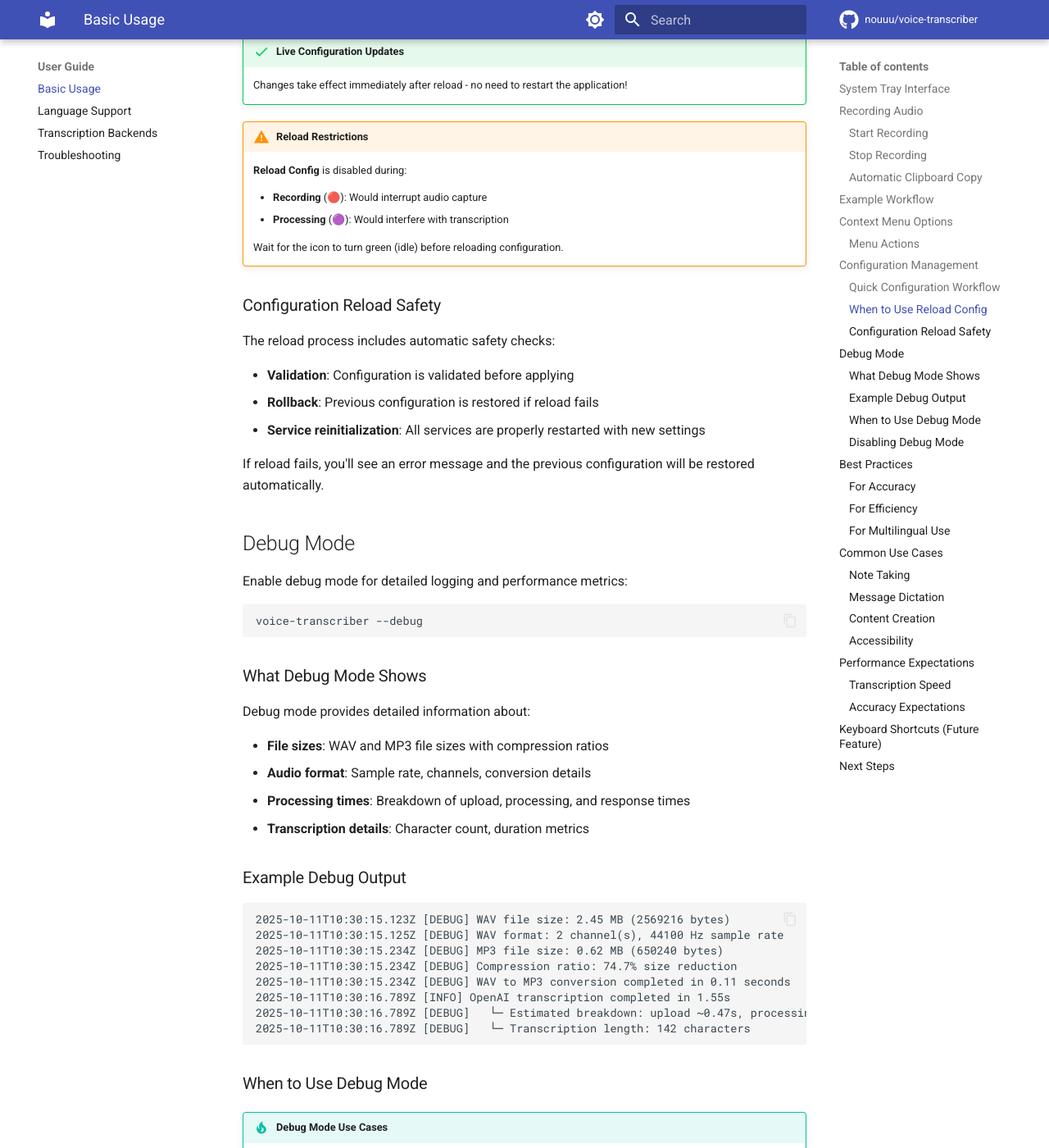
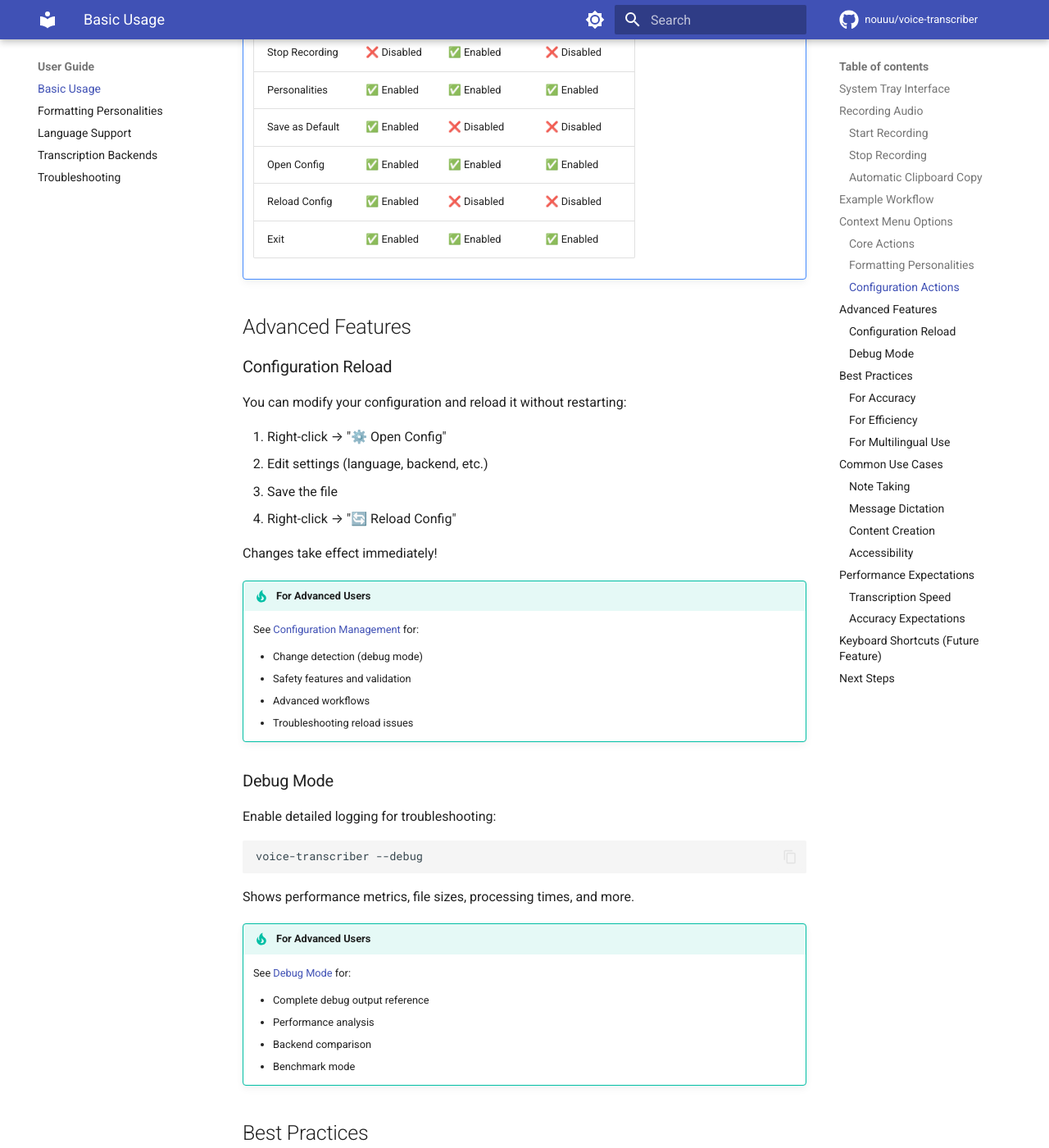
Before and after one commit to Nouuu/voice-transcriber, an MkDocs documentation site: the page built from documentation/user-guide/basic-usage.md, in a window 1280 px wide and 1400 px high, scrolled down 4096 px. Shown: the whole window at 82% size. Built offline with MkDocs 1.6.1 and Material for MkDocs 9.7.7, drawn with Linux system fonts in a browser that asks for light colours; comment, search, counter and statistics services are not loaded; the version menu is left out; some of the changed text lies outside the part shown.

Commit message:
feat: enhance documentation for "Save as Default" feature and add personality management details

````diff
--- a/documentation/getting-started/configuration.md
+++ b/documentation/getting-started/configuration.md
@@ -303,6 +303,155 @@
 !!! tip "Personality Concatenation"
     When using multiple personalities, they are combined into a single formatting request rather than applied sequentially. This is faster and more cost-effective, but means personalities should be complementary rather than contradictory.
 
+#### `selectedPersonalities` (array of strings)
+
+List of personalities that appear in the system tray menu. This controls **which** personalities are visible, while `activePersonalities` controls **which** ones are checked/enabled by default.
+
+**Default**: All built-in personalities
+
+**Format**: `"builtin:<name>"` for built-in personalities, `"custom:<id>"` for custom ones
+
+**Example**:
+```json
+{
+  "selectedPersonalities": [
+    "builtin:default",
+    "builtin:professional",
+    "custom:myStyle"
+  ]
+}
+```
+
+**Use cases**:
+- Hide personalities you never use to keep the menu clean
+- Show only personalities relevant to your workflow
+- Add custom personalities to the menu
+
+!!! tip "Menu Organization"
+    Keep `selectedPersonalities` short (3-5 items) for a cleaner menu. You can always add personalities when needed by editing the config and reloading.
+
+## Managing Configuration
+
+### Save as Default (System Tray)
+
+**NEW in v1.x** - You can now save your current configuration directly from the system tray menu, eliminating the need to manually edit `config.json` for common changes.
+
+#### How It Works
+
+1. **Adjust Settings**: Use the system tray menu to check/uncheck personalities
+2. **Save**: Click "💾 Save as Default" in the menu
+3. **Persist**: Your current settings are saved to `config.json`
+4. **Restart**: Next time you start the app, your preferences are restored
+
+#### What Gets Saved
+
+When you click "💾 Save as Default", the **entire configuration** is saved:
+
+- ✅ Active personalities (`activePersonalities`)
+- ✅ Selected personalities (menu visibility)
+- ✅ Custom personalities
+- ✅ Language setting
+- ✅ Transcription backend and settings
+- ✅ Formatter backend and settings
+- ✅ All other configuration parameters
+
+!!! warning "Complete Save"
+    "Save as Default" saves **everything**, not just personalities. Any changes made via the config file and reloaded are included in the save.
+
+#### When to Use
+
+**Perfect for**:
+- Saving your preferred personality combinations
+- Quick workflow adjustments
+- Testing different setups before committing
+
+**Not ideal for**:
+- Complex configuration changes (use config file directly)
+- Temporary testing (changes will persist)
+
+#### Example Workflow
+
+```bash
+# 1. Start the application
+voice-transcriber
+
+# 2. Via system tray menu:
+#    ☑ Professional
+#    ☑ Emojify
+#    ☐ Default (uncheck)
+
+# 3. Click "💾 Save as Default"
+
+# 4. Restart → Professional + Emojify are active by default ✅
+```
+
+#### Safety Features
+
+- **State check**: Only available when app is IDLE (not during recording/processing)
+- **Confirmation**: Logs confirm successful save with details
+- **Rollback**: Edit `config.json` and reload if needed
+
+#### Logs
+
+When you save, you'll see:
+```
+[INFO] ✅ Configuration saved to file successfully
+[INFO] Config file: /home/user/.config/voice-transcriber/config.json
+[INFO] Active personalities saved: builtin:professional, builtin:emojify
+```
+
+### Change Detection (Debug Mode)
+
+**NEW in v1.x** - When reloading configuration in debug mode, the application detects and displays all changes between the live configuration and the file.
+
+#### How to See Change Detection
+
+1. **Start in debug mode**:
+   ```bash
+   voice-transcriber --debug
+   # or
+   voice-transcriber -d
+   ```
+
+2. **Modify** `config.json` manually
+
+3. **Reload** via "🔄 Reload Config" in system tray
+
+4. **See changes** in the terminal output
+
+#### What Is Detected
+
+The system detects **15+ types of changes**:
+
+**Transcription**:
+- Backend (openai ↔ speaches)
+- Model changes
+- Speaches URL changes
+
+**Formatter**:
+- Backend (openai ↔ ollama)
+- Model changes
+- Ollama URL changes
+
+**Personalities**:
+- Active personalities added/removed
+- Custom personalities added
+- Custom personalities removed
+- Custom personalities modified
+- Selected personalities (menu visibility)
+
+**General**:
+- Language changes
+- Benchmark mode toggled
+
+#### Example Output
+
+**No changes**:
+```
+[INFO] Reloading configuration...
+[DEBUG] ✓ No configuration changes detected (config file matches live state)
+[INFO] ✅ Configuration reloaded successfully
+```
 ## Complete Configuration Examples
 
 ### Minimal Configuration (OpenAI Backend)
@@ -356,8 +505,16 @@
     }
   },
   "activePersonalities": ["builtin:default"],
+  "selectedPersonalities": [
+    "builtin:default",
+    "builtin:professional",
+    "builtin:technical",
+    "builtin:creative",
+    "builtin:emojify"
+  ],
   "customPersonalities": {},
-  "maxPromptLength": 4000
+  "maxPromptLength": 4000,
+  "logTruncateThreshold": 1000
 }
 ```
 
--- a/documentation/user-guide/basic-usage.md
+++ b/documentation/user-guide/basic-usage.md
@@ -116,12 +116,20 @@
 🎤 Voice Transcriber
 ├── 🎙️ Start Recording
 ├── ⏹️ Stop Recording
+├── ─────────────────
+├── ☑ Default
+├── ☐ Professional
+├── ☐ Technical
+├── ☐ Creative
+├── ☐ Emojify
+├── ─────────────────
+├── 💾 Save as Default
 ├── ⚙️ Open Config
 ├── 🔄 Reload Config
 └── ❌ Exit
 ```
 
-### Menu Actions
+### Core Actions
 
 **Start Recording**
 : Begin audio capture (disabled while recording)
@@ -131,115 +139,89 @@
 : End recording and transcribe (enabled only while recording)
 : Same as left-click when recording
 
+### Formatting Personalities
+
+**Personality Checkboxes** (Default, Professional, Technical, Creative, Emojify)
+: Toggle formatting styles on/off
+: Multiple personalities can be active simultaneously
+: See [Formatting Personalities](formatting-personalities.md) for details
+
+**💾 Save as Default**
+: Save your current personality preferences to config file
+: No need to manually edit `config.json`
+: Changes persist across restarts
+
+!!! tip "Quick Personality Changes"
+    1. Check/uncheck personalities to test different combinations
+    2. Click "💾 Save as Default" when you find your favorite setup
+    3. Restart → Your preferences are restored automatically
+
+### Configuration Actions
+
 **Open Config**
 : Opens configuration file in your default text editor
 : Always available
 
 **Reload Config**
-: Reloads configuration without restarting the application
+: Reloads configuration without restarting
 : Only available when idle (not recording or processing)
+: See [Configuration Management](../advanced/configuration-management.md) for details
 
 **Exit**
 : Exit the application gracefully
 
-!!! note "Menu Behavior"
-    Menu items automatically enable/disable based on state:
+!!! note "Menu State Management"
+    Menu items automatically enable/disable based on application state to prevent accidental errors.
 
     | Menu Item | Idle (🟢) | Recording (🔴) | Processing (🟣) |
     |-----------|-----------|----------------|-----------------|
     | Start Recording | ✅ Enabled | ❌ Disabled | ❌ Disabled |
     | Stop Recording | ❌ Disabled | ✅ Enabled | ❌ Disabled |
+    | Personalities | ✅ Enabled | ✅ Enabled | ✅ Enabled |
+    | Save as Default | ✅ Enabled | ❌ Disabled | ❌ Disabled |
     | Open Config | ✅ Enabled | ✅ Enabled | ✅ Enabled |
     | Reload Config | ✅ Enabled | ❌ Disabled | ❌ Disabled |
     | Exit | ✅ Enabled | ✅ Enabled | ✅ Enabled |
 
-## Configuration Management
+## Advanced Features
 
-You can now manage configuration directly from the system tray menu without restarting the application.
+### Configuration Reload
 
-### Quick Configuration Workflow
+You can modify your configuration and reload it without restarting:
 
-1. **Open Config**: Right-click tray icon → "Open Config"
-2. **Edit**: Make your changes in the text editor
-3. **Save**: Save the configuration file
-4. **Reload**: Right-click tray icon → "Reload Config" (when idle)
+1. Right-click → "⚙️ Open Config"
+2. Edit settings (language, backend, etc.)
+3. Save the file
+4. Right-click → "🔄 Reload Config"
 
-### When to Use Reload Config
+Changes take effect immediately!
 
-**Reload Config** is useful when you want to:
+!!! tip "For Advanced Users"
+    See [Configuration Management](../advanced/configuration-management.md) for:
 
-- Switch between transcription backends (OpenAI ↔ Speaches)
-- Test different language settings
-- Update API keys
-- Change transcription or formatting prompts
-- Enable/disable the formatter
+    - Change detection (debug mode)
+    - Safety features and validation
+    - Advanced workflows
+    - Troubleshooting reload issues
 
-!!! success "Live Configuration Updates"
-    Changes take effect immediately after reload - no need to restart the application!
+### Debug Mode
 
-!!! warning "Reload Restrictions"
-    **Reload Config** is disabled during:
-
-    - **Recording** (🔴): Would interrupt audio capture
-    - **Processing** (🟣): Would interfere with transcription
-
-    Wait for the icon to turn green (idle) before reloading configuration.
-
-### Configuration Reload Safety
-
-The reload process includes automatic safety checks:
-
-- **Validation**: Configuration is validated before applying
-- **Rollback**: Previous configuration is restored if reload fails
-- **Service reinitialization**: All services are properly restarted with new settings
-
-If reload fails, you'll see an error message and the previous configuration will be restored automatically.
-
-## Debug Mode
-
-Enable debug mode for detailed logging and performance metrics:
+Enable detailed logging for troubleshooting:
 
 ```bash
 voice-transcriber --debug
 ```
 
-### What Debug Mode Shows
+Shows performance metrics, file sizes, processing times, and more.
 
-Debug mode provides detailed information about:
+!!! tip "For Advanced Users"
+    See [Debug Mode](../advanced/debug-mode.md) for:
 
-- **File sizes**: WAV and MP3 file sizes with compression ratios
-- **Audio format**: Sample rate, channels, conversion details
-- **Processing times**: Breakdown of upload, processing, and response times
-- **Transcription details**: Character count, duration metrics
+    - Complete debug output reference
+    - Performance analysis
+    - Backend comparison
+    - Benchmark mode
 
-### Example Debug Output
-
-```
-2025-10-11T10:30:15.123Z [DEBUG] WAV file size: 2.45 MB (2569216 bytes)
-2025-10-11T10:30:15.125Z [DEBUG] WAV format: 2 channel(s), 44100 Hz sample rate
-2025-10-11T10:30:15.234Z [DEBUG] MP3 file size: 0.62 MB (650240 bytes)
-2025-10-11T10:30:15.234Z [DEBUG] Compression ratio: 74.7% size reduction
-2025-10-11T10:30:15.234Z [DEBUG] WAV to MP3 conversion completed in 0.11 seconds
-2025-10-11T10:30:16.789Z [INFO] OpenAI transcription completed in 1.55s
-2025-10-11T10:30:16.789Z [DEBUG]   └─ Estimated breakdown: upload ~0.47s, processing ~0.93s, receive ~0.16s
-2025-10-11T10:30:16.789Z [DEBUG]   └─ Transcription length: 142 characters
-```
-
-### When to Use Debug Mode
-
-!!! tip "Debug Mode Use Cases"
-    - **Troubleshooting**: Identify where delays occur in the transcription pipeline
-    - **Performance analysis**: Understand audio compression effectiveness
-    - **Quality verification**: Check audio format and processing details
-    - **Benchmarking**: Compare different backends or configurations
-
-### Disabling Debug Mode
-
-Simply run without the `--debug` flag:
-
-```bash
-voice-transcriber
-```
 
 ## Best Practices
 
--- a/mkdocs.yml
+++ b/mkdocs.yml
@@ -107,6 +107,7 @@
       - First Run: getting-started/first-run.md
   - User Guide:
       - Basic Usage: user-guide/basic-usage.md
+      - Formatting Personalities: user-guide/formatting-personalities.md
       - Language Support: user-guide/language-support.md
       - Transcription Backends: user-guide/transcription-backends.md
       - Troubleshooting: user-guide/troubleshooting.md
@@ -116,6 +117,8 @@
       - Testing: development/testing.md
       - API Reference: development/api-reference.md
   - Advanced:
+      - Configuration Management: advanced/configuration-management.md
+      - Debug Mode: advanced/debug-mode.md
       - Speaches Integration: advanced/speaches-integration.md
       - Whisper Models: advanced/whisper-models.md
       - Local Inference: advanced/local-inference.md
````
Also changed, not shown: README.md (+6 -3 lines), config.example.json (+9 -1 lines).
